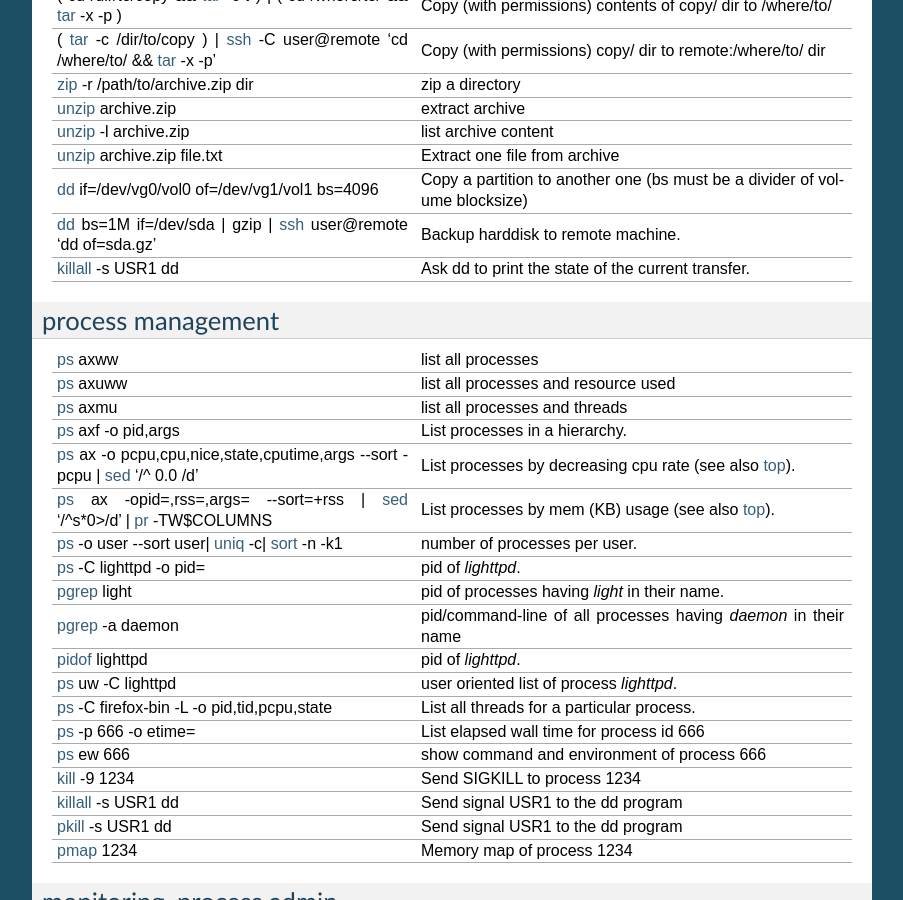
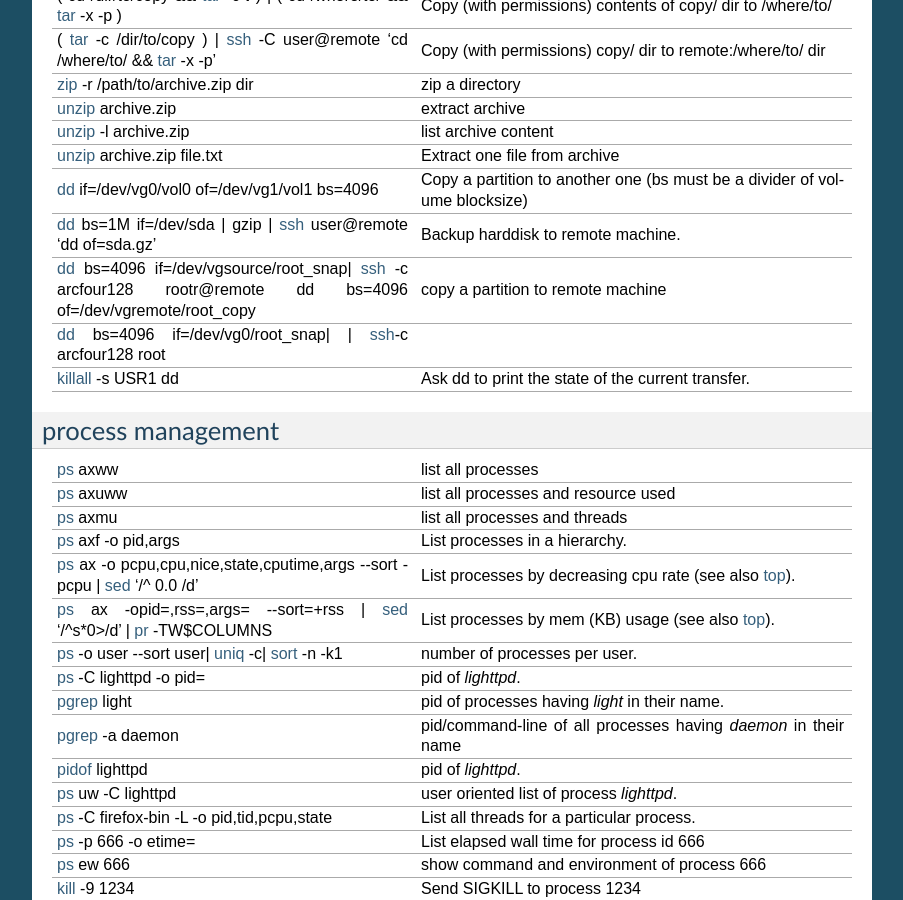
Before and after one commit to marczz/unix_memo, a Sphinx documentation site: the page built from source/commands.rst, in a window 1280 px wide and 900 px high, scrolled down 2253 px. Shown: the whole window, without its empty margins (198-1101 px from the left). Built offline with Sphinx 7.4.7, drawn with Linux system fonts in a browser that asks for light colours; the version number could not be read and is left out.

Commit message:
commands.rst: added a command to copy a partition on remote.

```diff
--- a/source/commands.rst
+++ b/source/commands.rst
@@ -131,6 +131,8 @@ archives and compression
    :man:`unzip` archive.zip file.txt%Extract one file from archive
    :coreutils:`dd` if=/dev/vg0/vol0 of=/dev/vg1/vol1 bs=4096%Copy a partition to another one (bs must be a divider of volume blocksize)
    :coreutils:`dd` bs=1M if=/dev/sda | gzip | :man:`ssh` user\@remote 'dd of=sda.gz'%Backup harddisk to remote machine.
+   :coreutils:`dd` bs=4096 if=/dev/vgsource/root_snap| :man:`ssh` -c arcfour128 rootr\@remote dd  bs=4096 of=/dev/vgremote/root_copy%copy a partition to remote machine
+   :coreutils:`dd` bs=4096 if=/dev/vg0/root_snap| | :man:`ssh`-c arcfour128 root
    :man:`killall` -s USR1 dd%Ask dd to print the state of the current transfer.
 
 process management
```
